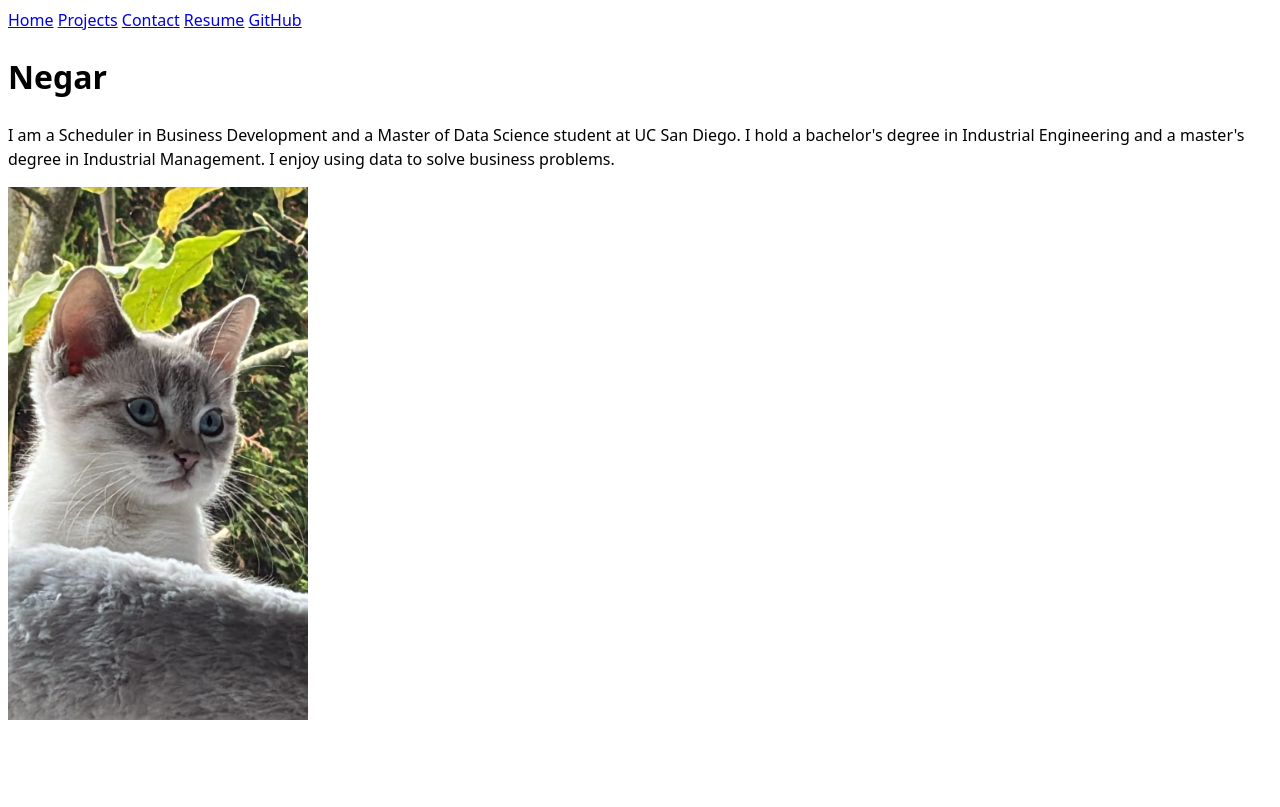
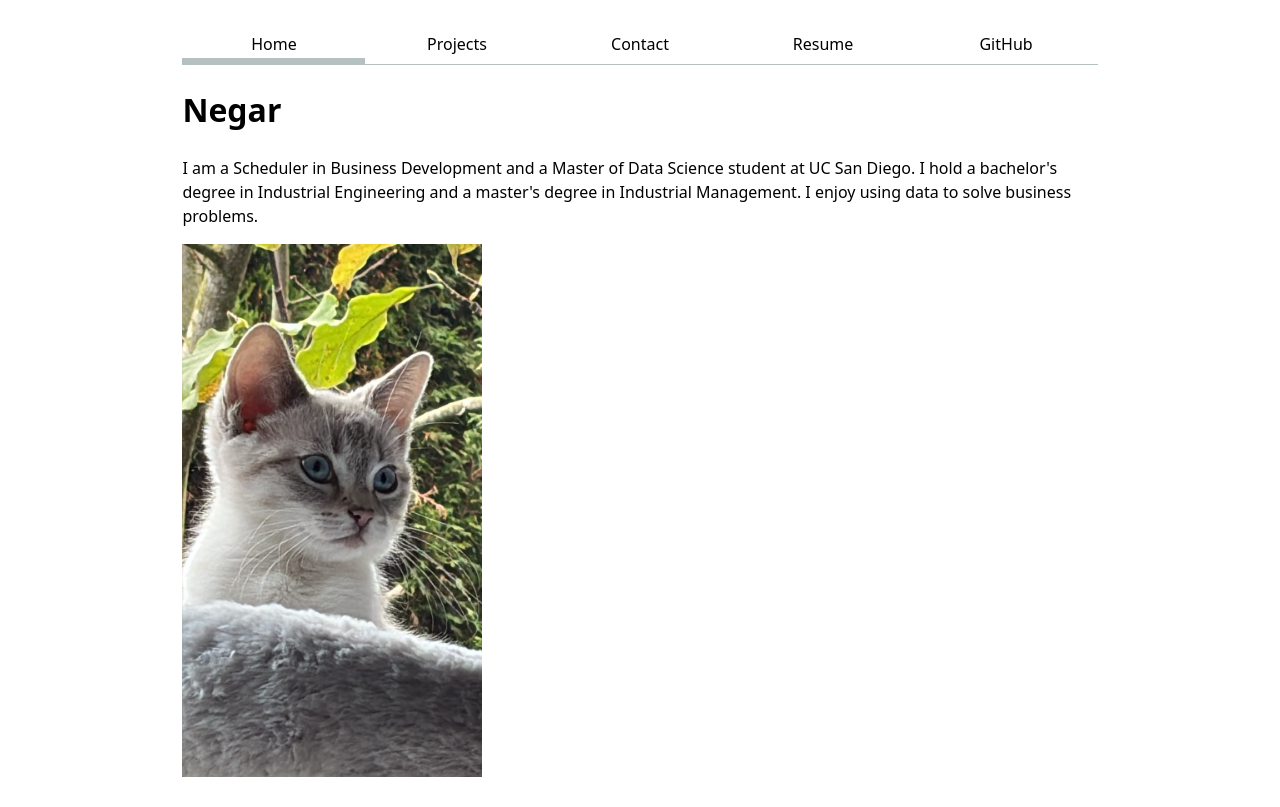
Before and after one commit to Negar12101/portfolio, a plain HTML site: page index.html in a window 1280 px wide. Drawn offline with Linux system fonts and the light colour scheme.

Commit message:
Style navigation for Lab 2

```diff
--- a/index.html
+++ b/index.html
@@ -8,11 +8,13 @@
 </head>
 <body>
     <nav>
-        <a href="index.html">Home</a>
+        <a href="index.html" class="current">Home</a>
         <a href="projects/index.html">Projects</a>
         <a href="contact/index.html">Contact</a>
         <a href="resume/index.html">Resume</a>
-        <a href="https://github.com/negar12101" target="_blank" rel="noopener noreferrer">GitHub</a>
+        <a href="https://github.com/negar12101"
+           target="_blank"
+           rel="noopener noreferrer">GitHub</a>
     </nav>
 
     <h1>Negar</h1>
--- a/style.css
+++ b/style.css
@@ -1,8 +1,40 @@
 body {
   font: 100%/1.5 system-ui;
+  max-width: 100ch;
+  margin-inline: auto;
+  padding: 1rem;
 }
 
 img {
   max-width: 100%;
   height: auto;
 }
+:root {
+  --color-accent: oklch(65% 50% 0);
+  accent-color: var(--color-accent);
+}
+
+nav {
+  display: flex;
+  margin-bottom: 1em;
+  border-bottom: 1px solid oklch(80% 3% 200);
+}
+
+nav a {
+  flex: 1;
+  text-decoration: none;
+  color: inherit;
+  text-align: center;
+  padding: 0.5em;
+}
+
+nav a.current {
+  border-bottom: 0.4em solid oklch(80% 3% 200);
+  padding-bottom: 0.1em;
+}
+
+nav a:hover {
+  border-bottom: 0.4em solid var(--color-accent);
+  padding-bottom: 0.1em;
+  background-color: oklch(from var(--color-accent) 95% 5% h);
+}
```
Also changed, not shown: contact/index.html (+1 -1 lines), projects/index.html (+1 -1 lines), resume/index.html (+1 -1 lines).
